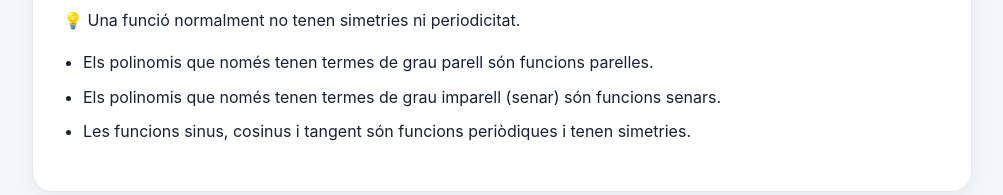
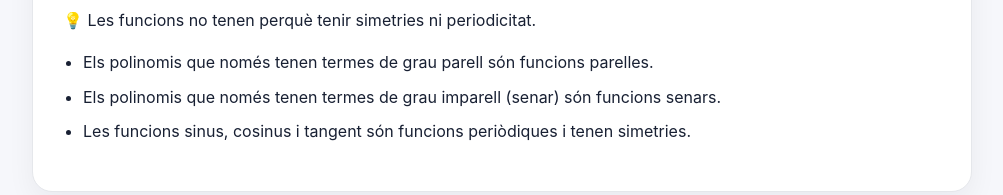
Before and after one commit to luzlozano-IPB/Funcions, a plain HTML site: page index.html in a window 1280 px wide. Shown: the part 5246-5441 px from the top of the page, without its empty margins (138-1141 px from the left). Drawn offline with Linux system fonts and the light colour scheme.

Commit message:
Add files via upload

```diff
--- a/index.html
+++ b/index.html
@@ -430,7 +430,7 @@ Donades les funcions  f(x)  i  g(x) , es defineixen les funcions: <br>
     <p style="margin: 4px 0;"><strong>Funció senar</strong> (simètrica respecte de l'origen de coordenades): &nbsp; <i>f</i>(&minus;<i>x</i>) = &minus;<i>f</i>(<i>x</i>)</p>
     <p style="margin: 4px 0;"><strong>Funció periòdica</strong> de període <i>T</i>: &nbsp; <i>f</i>(<i>x</i>) = <i>f</i>(<i>x</i> + <i>T</i>)</p>
   </div>
-  <h4>💡 Una funció normalment no tenen simetries ni periodicitat.
+  <h4>💡 Les funcions no tenen perquè tenir simetries ni periodicitat.
     <ul>
   <li>Els polinomis que només tenen termes de grau parell són funcions parelles.</li>
   <li>Els polinomis que només tenen termes de grau imparell (senar) són funcions senars.</li>
```
